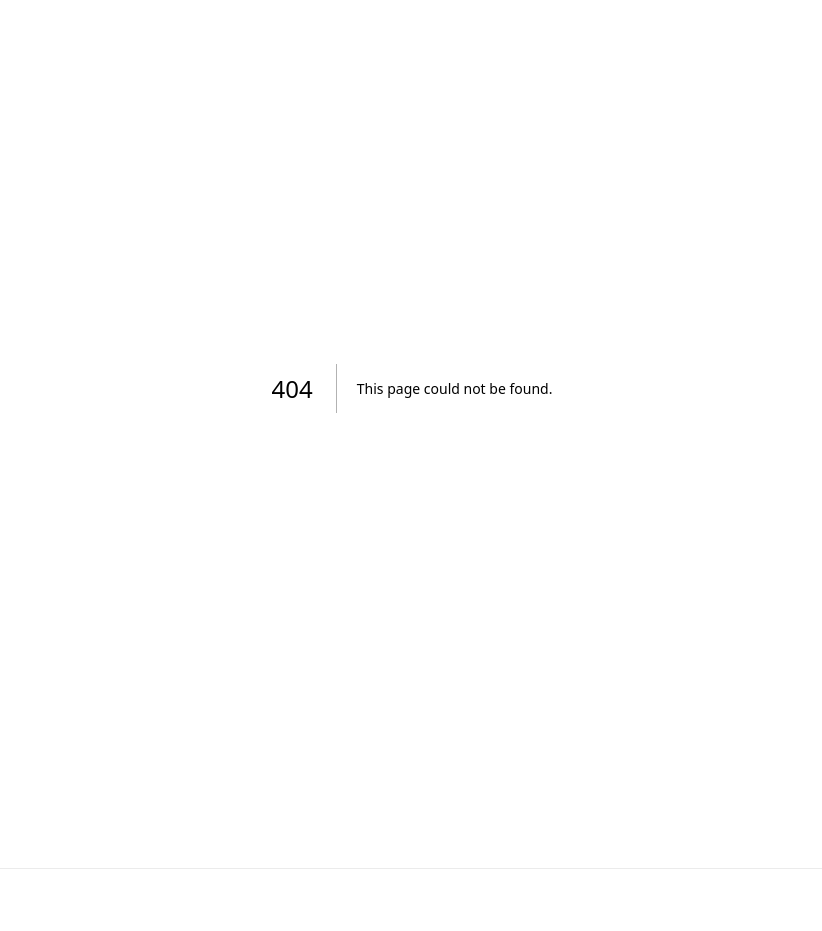
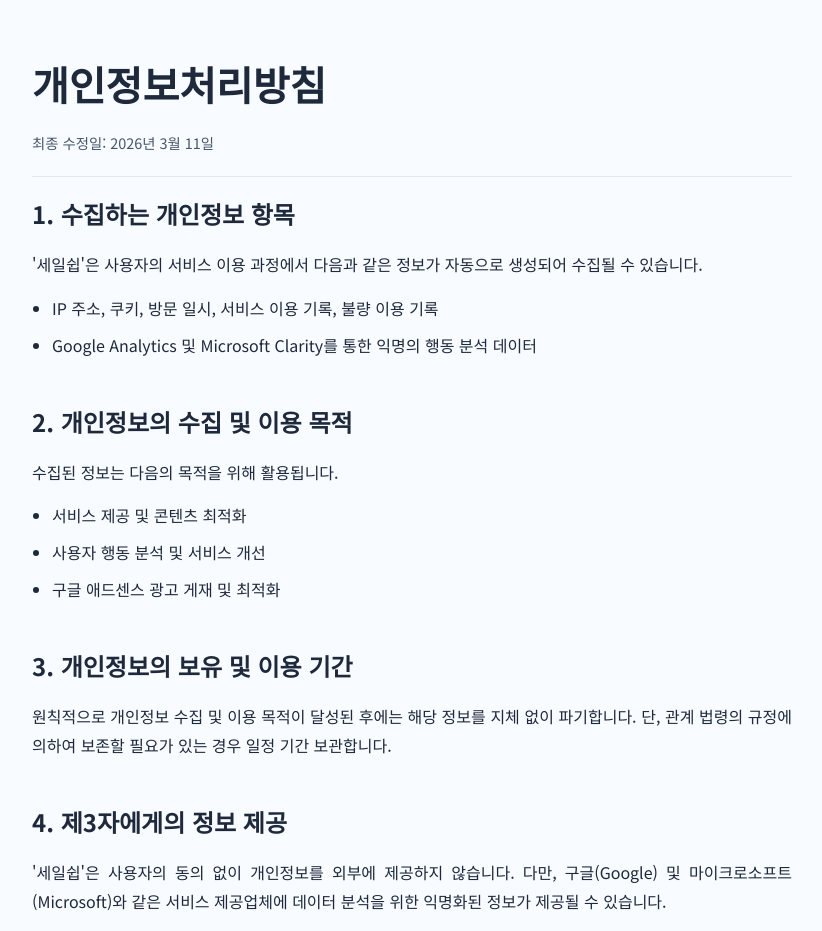
Before and after one commit to phpjt00-droid/saleship, a Next.js app: page /privacy in a window 1280 px wide. Before the commit this address had no page. Shown: the part 200-1131 px from the top of the page, without its empty margins (228-1050 px from the left). Built offline with nearby package versions, Linux system fonts and the light colour scheme.

Commit message:
Optimization: AdSense approval readiness (Policy pages, SEO, Metadata) ⚓💰🚀✨

```diff
--- /dev/null
+++ b/src/app/privacy/page.jsx
@@ -0,0 +1,50 @@
+import React from 'react'
+import './policy.css'
+
+export const metadata = {
+  title: '개인정보처리방침 | 세일쉽 - 세일즈 커뮤니티',
+  description: '세일쉽의 개인정보 처리 방침을 안내해 드립니다.',
+}
+
+export default function PrivacyPolicy() {
+  return (
+    <div className="policy-container">
+      <h1>개인정보처리방침</h1>
+      <p className="last-updated">최종 수정일: 2026년 3월 11일</p>
+
+      <section>
+        <h2>1. 수집하는 개인정보 항목</h2>
+        <p>'세일쉽'은 사용자의 서비스 이용 과정에서 다음과 같은 정보가 자동으로 생성되어 수집될 수 있습니다.</p>
+        <ul>
+          <li>IP 주소, 쿠키, 방문 일시, 서비스 이용 기록, 불량 이용 기록</li>
+          <li>Google Analytics 및 Microsoft Clarity를 통한 익명의 행동 분석 데이터</li>
+        </ul>
+      </section>
+
+      <section>
+        <h2>2. 개인정보의 수집 및 이용 목적</h2>
+        <p>수집된 정보는 다음의 목적을 위해 활용됩니다.</p>
+        <ul>
+          <li>서비스 제공 및 콘텐츠 최적화</li>
+          <li>사용자 행동 분석 및 서비스 개선</li>
+          <li>구글 애드센스 광고 게재 및 최적화</li>
+        </ul>
+      </section>
+
+      <section>
+        <h2>3. 개인정보의 보유 및 이용 기간</h2>
+        <p>원칙적으로 개인정보 수집 및 이용 목적이 달성된 후에는 해당 정보를 지체 없이 파기합니다. 단, 관계 법령의 규정에 의하여 보존할 필요가 있는 경우 일정 기간 보관합니다.</p>
+      </section>
+
+      <section>
+        <h2>4. 제3자에게의 정보 제공</h2>
+        <p>'세일쉽'은 사용자의 동의 없이 개인정보를 외부에 제공하지 않습니다. 다만, 구글(Google) 및 마이크로소프트(Microsoft)와 같은 서비스 제공업체에 데이터 분석을 위한 익명화된 정보가 제공될 수 있습니다.</p>
+      </section>
+
+      <section>
+        <h2>5. 쿠키(Cookie)의 운용 및 거부</h2>
+        <p>사용자는 쿠키 설치에 대한 선택권을 가지고 있습니다. 웹 브라우저 설정에서 쿠키를 허용하거나 거부할 수 있습니다.</p>
+      </section>
+    </div>
+  )
+}
--- /dev/null
+++ b/src/app/privacy/policy.css
@@ -0,0 +1,69 @@
+/* 정책 페이지 공통 스타일 */
+.policy-container {
+  max-width: 800px;
+  margin: 60px auto;
+  padding: 0 20px;
+  line-height: 1.8;
+  color: var(--text-primary);
+}
+
+.policy-container h1 {
+  font-size: 2.5rem;
+  margin-bottom: 10px;
+  color: var(--primary-blue);
+  font-weight: 800;
+}
+
+.last-updated {
+  color: var(--text-secondary);
+  font-size: 0.9rem;
+  margin-bottom: 40px;
+  border-bottom: 1px solid var(--border-color);
+  padding-bottom: 20px;
+}
+
+.policy-container section {
+  margin-bottom: 40px;
+}
+
+.policy-container h2 {
+  font-size: 1.5rem;
+  margin-bottom: 15px;
+  display: flex;
+  align-items: center;
+  gap: 10px;
+  font-weight: 700;
+}
+
+.policy-container p {
+  margin-bottom: 15px;
+  text-align: justify;
+}
+
+.policy-container ul {
+  margin-left: 20px;
+  margin-bottom: 15px;
+}
+
+.policy-container li {
+  margin-bottom: 8px;
+  list-style-type: disc;
+}
+
+.brand-intro {
+  font-size: 1.2rem;
+  font-weight: 600;
+  color: var(--primary-blue);
+  margin-bottom: 30px;
+  font-style: italic;
+}
+
+@media (max-width: 768px) {
+  .policy-container {
+    margin: 40px auto;
+  }
+
+  .policy-container h1 {
+    font-size: 2rem;
+  }
+}
--- a/src/components/Footer.jsx
+++ b/src/components/Footer.jsx
@@ -35,10 +35,10 @@ function Footer() {
           <div className="footer__links-group">
             <h3 className="footer__title">지원</h3>
             <ul className="footer__list">
-              <li><Link href="/guide">이용 가이드</Link></li>
-              <li><Link href="/faq">자주 묻는 질문</Link></li>
+              <li><Link href="/about">사이트 소개</Link></li>
               <li><Link href="/terms">이용약관</Link></li>
               <li><Link href="/privacy">개인정보처리방침</Link></li>
+              <li><Link href="/contact">문의하기</Link></li>
             </ul>
           </div>
 
```
Also changed, not shown: src/app/about/page.jsx (added, +35 -0 lines), src/app/board/page.jsx (+6 -1 lines), src/app/sitemap.js (added, +13 -0 lines), src/app/terms/page.jsx (added, +36 -0 lines), public/robots.txt (added).
